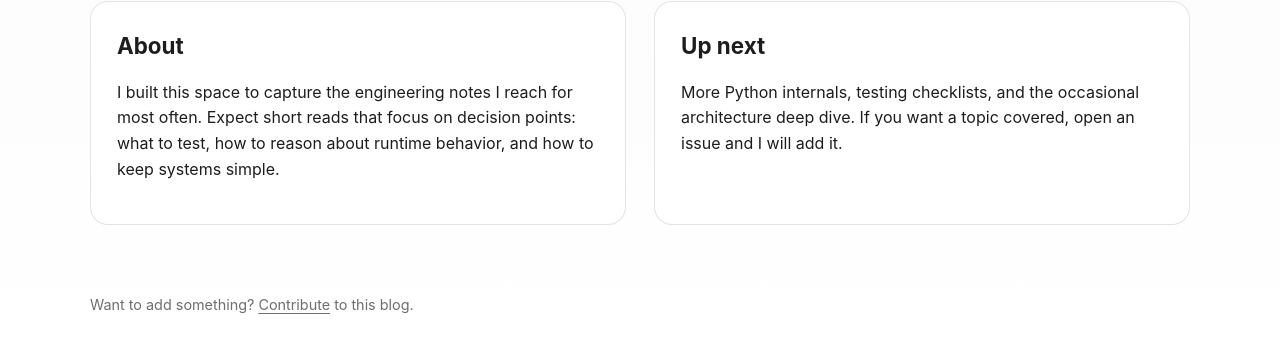
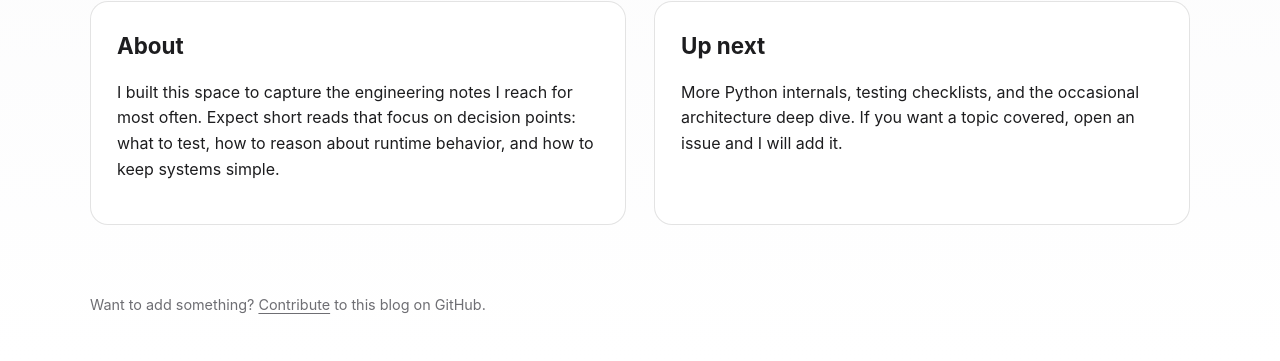
Before and after one commit to 1st/1st.github.io, a Jekyll site: the page built from index.html, in a window 1280 px wide. Shown: the part 1116-1477 px from the top of the page. Built offline with Jekyll 4.4.1, drawn with Linux system fonts in a browser that asks for light colours; some web fonts are replaced.

Commit message:
Added link to GH Issues

```diff
--- a/_includes/footer.html
+++ b/_includes/footer.html
@@ -1,4 +1,4 @@
 <footer class="container footer">
   Want to add something?
-  <a href="https://github.com/1st/1st.github.io">Contribute</a> to this blog.
+  <a href="https://github.com/1st/1st.github.io">Contribute</a> to this blog on GitHub.
 </footer>
--- a/_layouts/home.html
+++ b/_layouts/home.html
@@ -67,7 +67,7 @@
       <h2 class="section-title">Up next</h2>
       <p>
         More Python internals, testing checklists, and the occasional architecture deep dive.
-        If you want a topic covered, open an issue and I will add it.
+        If you want a topic covered, <a href="https://github.com/1st/1st.github.io/issues">open an issue</a> and I will add it.
       </p>
     </div>
   </section>
```
